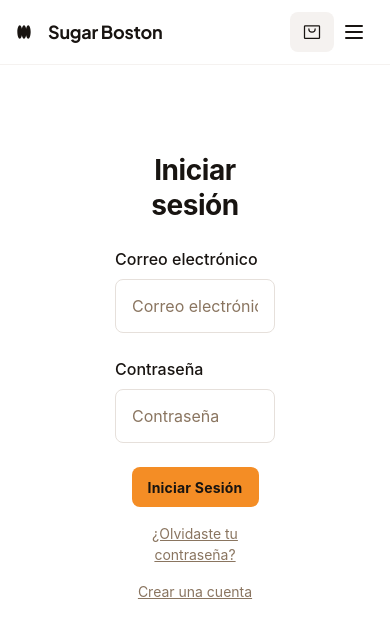
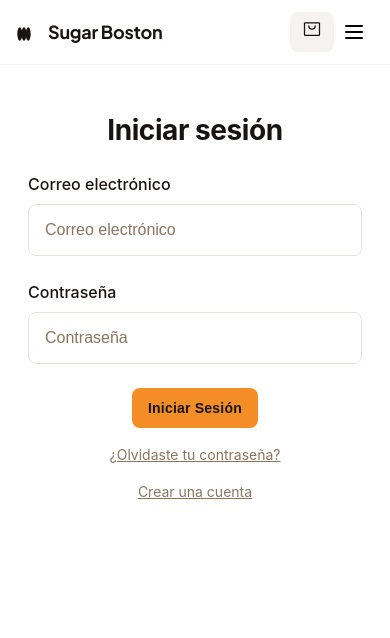
Before and after one commit to companies-raf/sugarboston-fe, an Angular app: page /login in a window 390 px wide. Shown: the top 638 px of the page. Built offline with nearby package versions, Linux system fonts and the light colour scheme.

Commit message:
se pasa a BEM los estilos del componente login y se ajustan importaciones de estilos junto con responsive

```diff
--- a/src/app/app.scss
+++ b/src/app/app.scss
@@ -1,3 +1,7 @@
+// Importar variables globales
+@use 'styles/variables' as vars;
+
+// Estilos del componente raíz de la aplicación
 app-menuh {
-  font-family: "Plus Jakarta Sans", "Noto Sans", sans-serif;
+  font-family: vars.$font-family-sans;
 }
--- a/src/app/login/login.html
+++ b/src/app/login/login.html
@@ -1,34 +1,42 @@
-<div class="px-40 flex flex-1 justify-center py-5">
-  <div class="layout-content-container flex flex-col w-[512px] max-w-[512px] py-5 max-w-[960px] flex-1">
+<div class="login">
+  <div class="login__container">
     <app-title title="Iniciar sesión"></app-title>
-    <div class="flex max-w-[480px] flex-wrap items-end gap-4 px-4 py-3">
-      <label class="flex flex-col min-w-40 flex-1">
-        <p class="text-[#181411] text-base font-medium leading-normal pb-2">Correo electrónico</p>
+
+    <!-- Campo de correo electrónico -->
+    <div class="login__form-group">
+      <label class="login__field">
+        <p class="login__label">Correo electrónico</p>
         <input
+          type="email"
           placeholder="Correo electrónico"
-          class="form-input flex w-full min-w-0 flex-1 resize-none overflow-hidden rounded-lg text-[#181411] focus:outline-0 focus:ring-0 border border-[#e6e0db] bg-white focus:border-[#e6e0db] h-14 placeholder:text-[#8a7560] p-[15px] text-base font-normal leading-normal"
+          class="login__input"
           value=""
         />
       </label>
     </div>
-    <div class="flex max-w-[480px] flex-wrap items-end gap-4 px-4 py-3">
-      <label class="flex flex-col min-w-40 flex-1">
-        <p class="text-[#181411] text-base font-medium leading-normal pb-2">Contraseña</p>
+
+    <!-- Campo de contraseña -->
+    <div class="login__form-group">
+      <label class="login__field">
+        <p class="login__label">Contraseña</p>
         <input
+          type="password"
           placeholder="Contraseña"
-          class="form-input flex w-full min-w-0 flex-1 resize-none overflow-hidden rounded-lg text-[#181411] focus:outline-0 focus:ring-0 border border-[#e6e0db] bg-white focus:border-[#e6e0db] h-14 placeholder:text-[#8a7560] p-[15px] text-base font-normal leading-normal"
+          class="login__input"
           value=""
         />
       </label>
     </div>
-    <div class="flex px-4 py-3 justify-center">
-      <button
-        class="flex min-w-[84px] max-w-[480px] cursor-pointer items-center justify-center overflow-hidden rounded-lg h-10 px-4 bg-[#f48d25] text-[#181411] text-sm font-bold leading-normal tracking-[0.015em]"
-      >
-        <span class="truncate">Iniciar Sesión</span>
+
+    <!-- Botón de inicio de sesión -->
+    <div class="login__button-container">
+      <button class="login__submit-btn">
+        <span>Iniciar Sesión</span>
       </button>
     </div>
-    <p class="text-[#8a7560] text-sm font-normal leading-normal pb-3 pt-1 px-4 text-center underline">¿Olvidaste tu contraseña?</p>
-    <p class="text-[#8a7560] text-sm font-normal leading-normal pb-3 pt-1 px-4 text-center underline">Crear una cuenta</p>
+
+    <!-- Enlaces adicionales -->
+    <p class="login__link">¿Olvidaste tu contraseña?</p>
+    <p class="login__link">Crear una cuenta</p>
   </div>
 </div>
--- a/src/app/login/login.scss
+++ b/src/app/login/login.scss
@@ -0,0 +1,167 @@
+// Importar variables globales con sintaxis moderna
+@use 'styles/variables' as vars;
+// Importar módulo de color para funciones modernas
+@use "sass:color";
+
+// Metodología BEM para el componente login
+.login {
+  padding: 0 vars.$spacing-10xl;
+  display: flex;
+  flex: 1;
+  justify-content: center;
+  padding-top: vars.$spacing-xl;
+  padding-bottom: vars.$spacing-xl;
+
+  // Element: container principal
+  &__container {
+    display: flex;
+    flex-direction: column;
+    width: 32rem; // 512px
+    max-width: 32rem;
+    padding-top: vars.$spacing-xl;
+    padding-bottom: vars.$spacing-xl;
+    max-width: 60rem; // 960px
+    flex: 1;
+  }
+
+  // Element: form group (campo + label)
+  &__form-group {
+    display: flex;
+    max-width: 30rem; // 480px
+    flex-wrap: wrap;
+    align-items: flex-end;
+    gap: vars.$spacing-lg;
+    padding: vars.$spacing-lg vars.$spacing-lg vars.$spacing-md;
+  }
+
+  // Element: field container
+  &__field {
+    display: flex;
+    flex-direction: column;
+    min-width: 10rem; // 160px (min-w-40)
+    flex: 1;
+  }
+
+  // Element: label
+  &__label {
+    color: vars.$color-primary;
+    font-size: vars.$font-size-base;
+    font-weight: vars.$font-weight-medium;
+    line-height: vars.$line-height-normal;
+    padding-bottom: vars.$spacing-sm;
+    margin: 0;
+  }
+
+  // Element: input field
+  &__input {
+    display: flex;
+    width: 100%;
+    min-width: 0;
+    flex: 1;
+    resize: none;
+    overflow: hidden;
+    border-radius: vars.$border-radius-md;
+    color: vars.$color-primary;
+    border: 1px solid vars.$color-border;
+    background-color: vars.$color-background;
+    height: 3.5rem; // 56px (h-14)
+    padding: vars.$spacing-lg;
+    font-size: vars.$font-size-base;
+    font-weight: vars.$font-weight-normal;
+    line-height: vars.$line-height-normal;
+    transition: border-color vars.$transition-fast;
+
+    &:focus {
+      outline: 0;
+      border-color: vars.$color-border;
+    }
+
+    &::placeholder {
+      color: vars.$color-tertiary;
+    }
+  }
+
+  // Element: button container
+  &__button-container {
+    display: flex;
+    padding: vars.$spacing-md vars.$spacing-lg;
+    justify-content: center;
+  }
+
+  // Element: submit button
+  &__submit-btn {
+    display: flex;
+    min-width: 5.25rem; // 84px
+    max-width: 30rem; // 480px
+    cursor: pointer;
+    align-items: center;
+    justify-content: center;
+    overflow: hidden;
+    border-radius: vars.$border-radius-md;
+    height: 2.5rem; // 40px (h-10)
+    padding: 0 vars.$spacing-lg;
+    background-color: vars.$color-accent;
+    color: vars.$color-primary;
+    font-size: vars.$font-size-sm;
+    font-weight: vars.$font-weight-bold;
+    line-height: vars.$line-height-normal;
+    letter-spacing: vars.$letter-spacing-normal;
+    border: none;
+    transition: background-color vars.$transition-fast;
+
+    &:hover {
+      background-color: color.scale(vars.$color-accent, $lightness: -10%);
+    }
+
+    &:focus {
+      outline: 2px solid vars.$color-primary;
+      outline-offset: 2px;
+    }
+
+    span {
+      white-space: nowrap;
+      overflow: hidden;
+      text-overflow: ellipsis;
+    }
+  }
+
+  // Element: link text
+  &__link {
+    color: vars.$color-tertiary;
+    font-size: vars.$font-size-sm;
+    font-weight: vars.$font-weight-normal;
+    line-height: vars.$line-height-normal;
+    padding-bottom: vars.$spacing-md;
+    padding-top: vars.$spacing-xs;
+    padding-left: vars.$spacing-lg;
+    padding-right: vars.$spacing-lg;
+    text-align: center;
+    text-decoration: underline;
+    margin: 0;
+    cursor: pointer;
+    transition: color vars.$transition-fast;
+
+    &:hover {
+      color: vars.$color-primary;
+    }
+  }
+
+  // Responsive adjustments
+  @media (max-width: vars.$breakpoint-mobile) {
+    padding: 0 vars.$spacing-lg;
+
+    &__container {
+      width: 100%;
+      max-width: 100%;
+    }
+
+    &__form-group {
+      max-width: 100%;
+      padding: vars.$spacing-md;
+    }
+
+    &__submit-btn {
+      max-width: 100%;
+    }
+  }
+}
--- a/src/app/shared/title/title.scss
+++ b/src/app/shared/title/title.scss
@@ -8,7 +8,7 @@
   font-size: vars.$font-size-3xl;
   font-weight: vars.$font-weight-bold;
   line-height: vars.$line-height-tight;
-  padding: vars.$spacing-5xl vars.$spacing-lg vars.$spacing-md vars.$spacing-lg;
+  padding: vars.$spacing-xl vars.$spacing-lg vars.$spacing-md vars.$spacing-lg;
   text-align: center;
   margin: 0;
 }
--- a/src/index.html
+++ b/src/index.html
@@ -13,7 +13,6 @@
     onload="this.rel='stylesheet'"
     href="https://fonts.googleapis.com/css2?display=swap&amp;family=Noto+Sans%3Awght%40400%3B500%3B700%3B900&amp;family=Plus+Jakarta+Sans%3Awght%40400%3B500%3B700%3B800"
   />
-  <script src="https://cdn.tailwindcss.com?plugins=forms,container-queries"></script>
 </head>
 <body>
   <app-root></app-root>
--- a/src/styles.scss
+++ b/src/styles.scss
@@ -11,7 +11,7 @@
 body {
   margin: 0;
   padding: 0;
-  font-family: -apple-system, BlinkMacSystemFont, 'Segoe UI', 'Roboto', sans-serif;
+  font-family: vars.$font-family-base;
   color: vars.$color-primary;
   background-color: vars.$color-background;
   line-height: vars.$line-height-normal;
--- a/src/styles/_variables.scss
+++ b/src/styles/_variables.scss
@@ -28,6 +28,9 @@ $border-radius-md: 0.5rem;   // 8px
 $border-radius-lg: 0.75rem;  // 12px
 
 // Tipografía
+$font-family-sans: "Plus Jakarta Sans", "Noto Sans", -apple-system, BlinkMacSystemFont, 'Segoe UI', 'Roboto', sans-serif;
+$font-family-base: -apple-system, BlinkMacSystemFont, 'Segoe UI', 'Roboto', sans-serif;
+
 $font-size-xs: 0.75rem;   // 12px
 $font-size-sm: 0.875rem;  // 14px
 $font-size-base: 1rem;    // 16px
```
